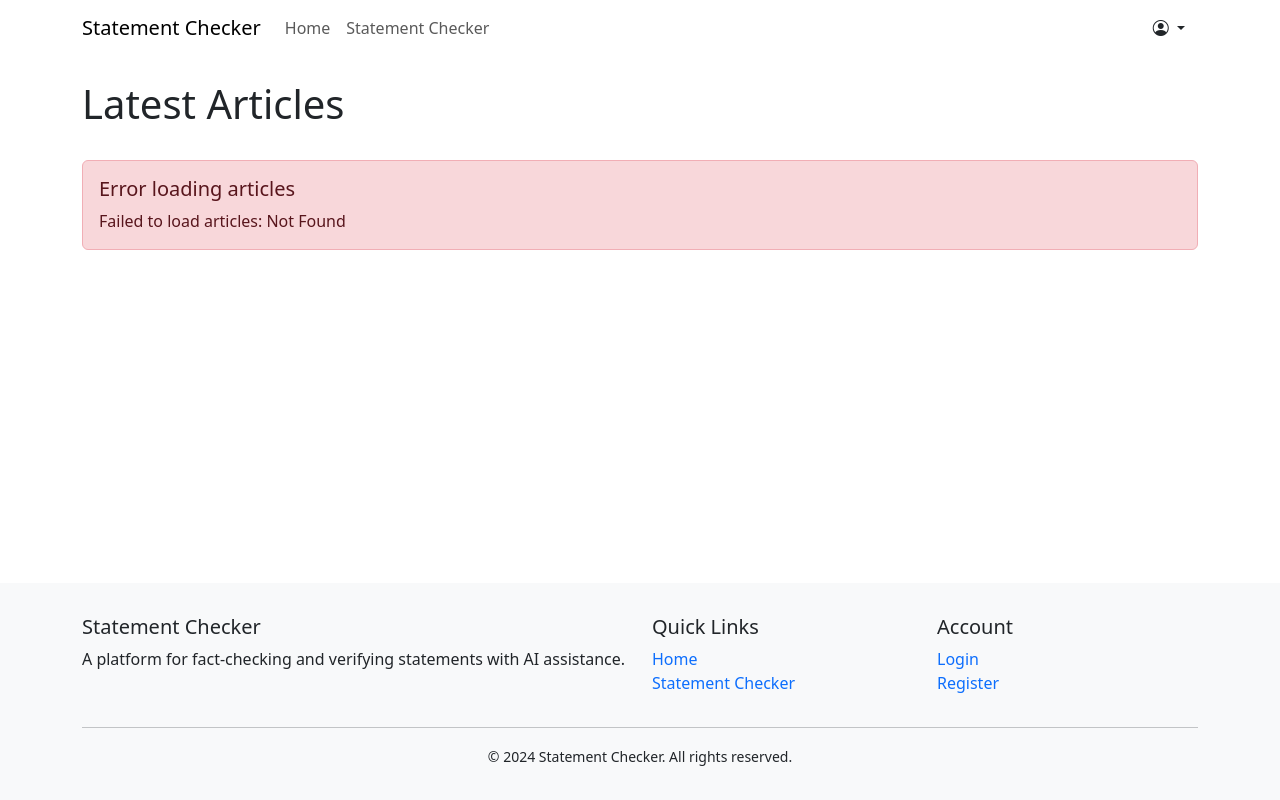
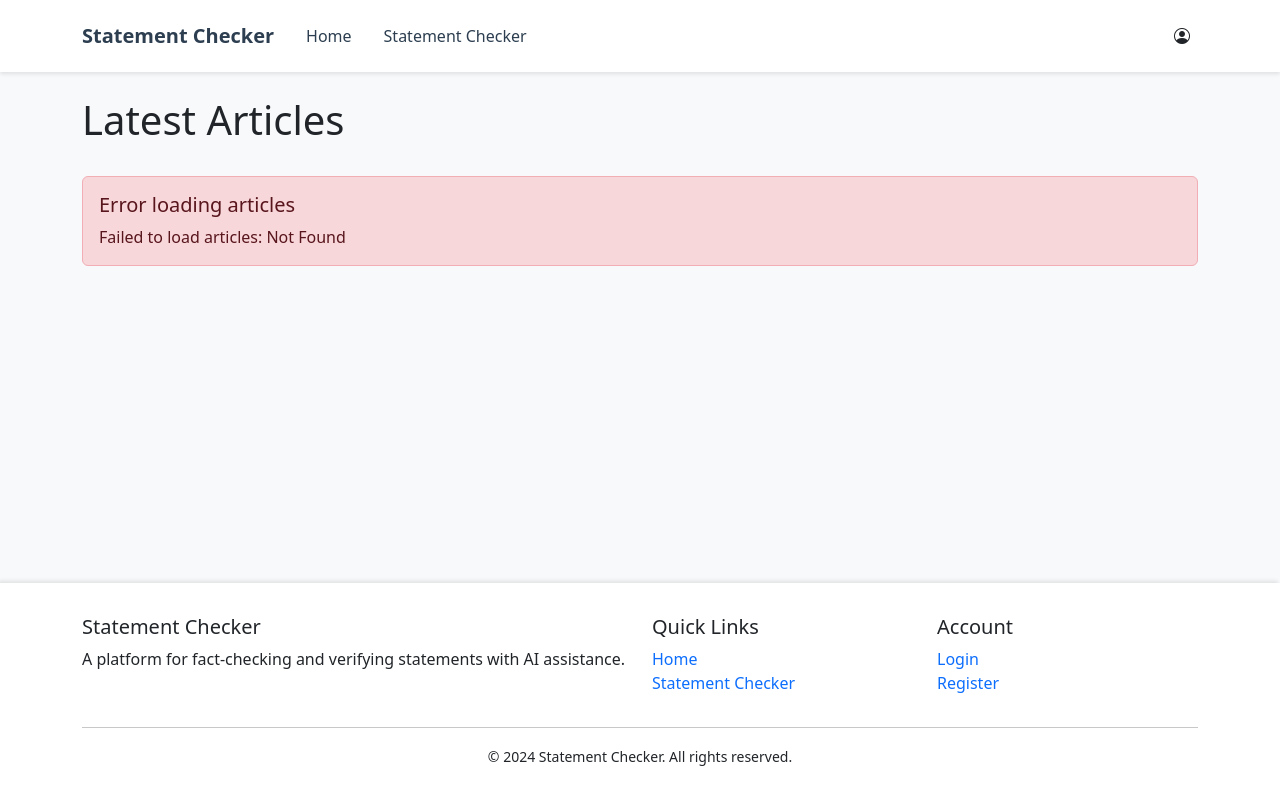
Before and after one commit to ledgerW/foxcheck, a Python web app: template templates/index.html in a window 1280 px wide. Run offline with Jinja, Linux system fonts and the light colour scheme; the template is opened without the code that fills it, so the values that code supplies are empty; some libraries are stand-ins or nearby versions.

Commit message:
feat: front design stable

```diff
--- a/static/css/main.css
+++ b/static/css/main.css
@@ -138,7 +138,8 @@
 }
 
 .footer {
-    background-color: #f8f9fa;
+    background-color: white;
     padding: 2rem 0;
     margin-top: auto;
+    box-shadow: -2px -2px 4px rgba(0,0,0,0.1);
 }
--- a/templates/index.html
+++ b/templates/index.html
@@ -6,11 +6,14 @@
     <title>Statement Checker</title>
     <link href="https://cdn.jsdelivr.net/npm/bootstrap@5.3.0/dist/css/bootstrap.min.css" rel="stylesheet">
     <link href="https://cdn.jsdelivr.net/npm/bootstrap-icons@1.7.2/font/bootstrap-icons.css" rel="stylesheet">
+    <link href="/static/css/main.css" rel="stylesheet">
     <style>
         body {
             min-height: 100vh;
             display: flex;
             flex-direction: column;
+            background-color: #f8f9fa;
+            overflow-x: hidden;
         }
         .main-content {
             flex: 1;
@@ -20,15 +23,11 @@
             border: none;
             background-color: white;
             margin-bottom: 1.5rem;
+            box-shadow: 0 2px 4px rgba(0,0,0,0.1);
         }
         .article-card:hover {
             transform: translateY(-5px);
-            box-shadow: 0 8px 16px rgba(0,0,0,0.1);
-        }
-        .footer {
-            background-color: #f8f9fa;
-            padding: 2rem 0;
-            margin-top: auto;
+            box-shadow: 0 4px 8px rgba(0,0,0,0.1);
         }
         .navbar-toggler {
             border: none;
--- a/templates/statement_checker.html
+++ b/templates/statement_checker.html
@@ -6,11 +6,14 @@
     <title>Statement Checker</title>
     <link href="https://cdn.jsdelivr.net/npm/bootstrap@5.3.0/dist/css/bootstrap.min.css" rel="stylesheet">
     <link href="https://cdn.jsdelivr.net/npm/bootstrap-icons@1.7.2/font/bootstrap-icons.css" rel="stylesheet">
+    <link href="/static/css/main.css" rel="stylesheet">
     <style>
         body {
             min-height: 100vh;
             display: flex;
             flex-direction: column;
+            background-color: #f8f9fa;
+            overflow-x: hidden;
         }
         .main-content {
             flex: 1;
@@ -25,9 +28,10 @@
             margin-bottom: 20px;
         }
         #search-input {
-            border-radius: 24px;
+            border-radius: 4px;
             padding-left: 20px;
             padding-right: 20px;
+            margin-right: 10px;
         }
         #search-button {
             border-radius: 24px;
```
Also changed, not shown: templates/articles.html (+2 -14 lines).
